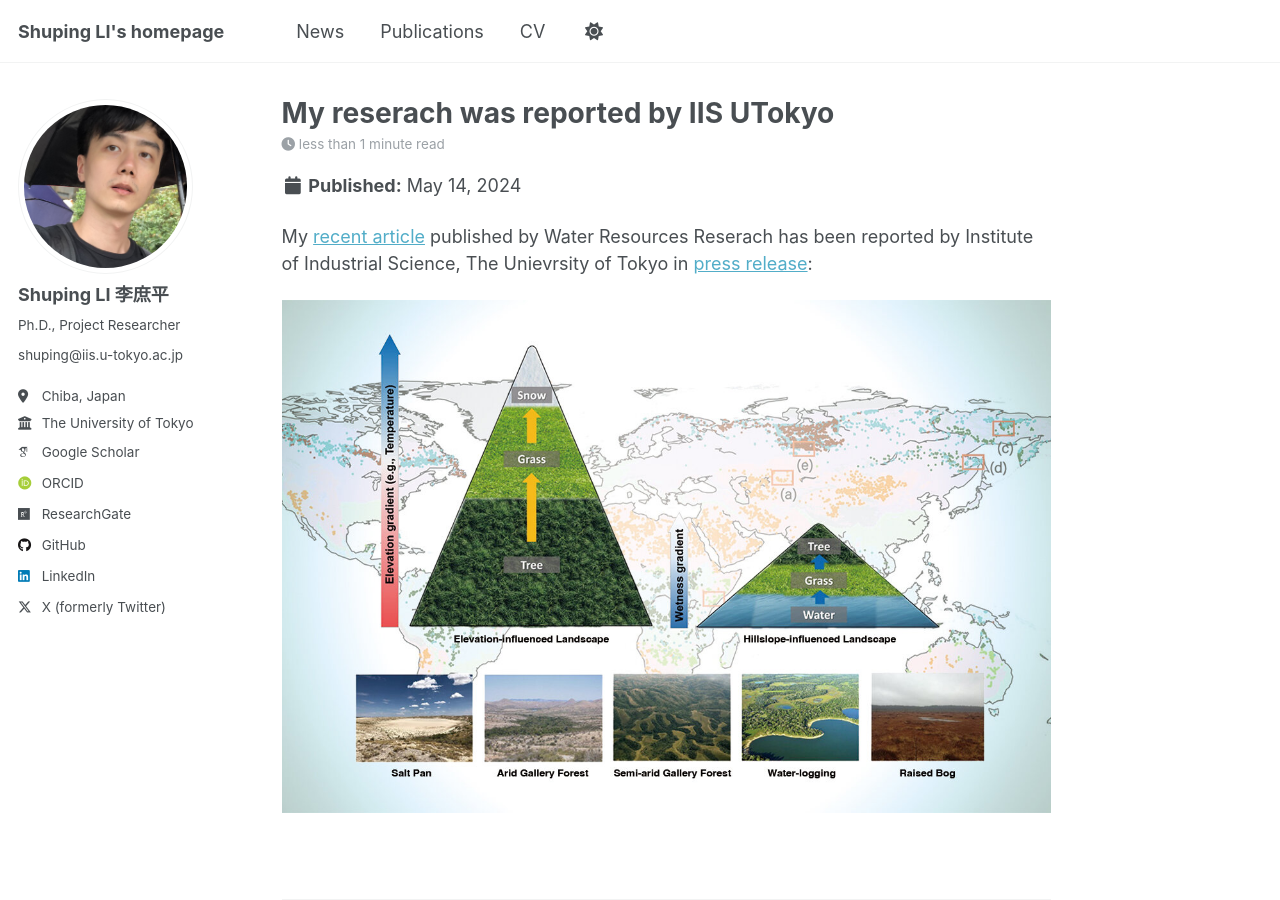
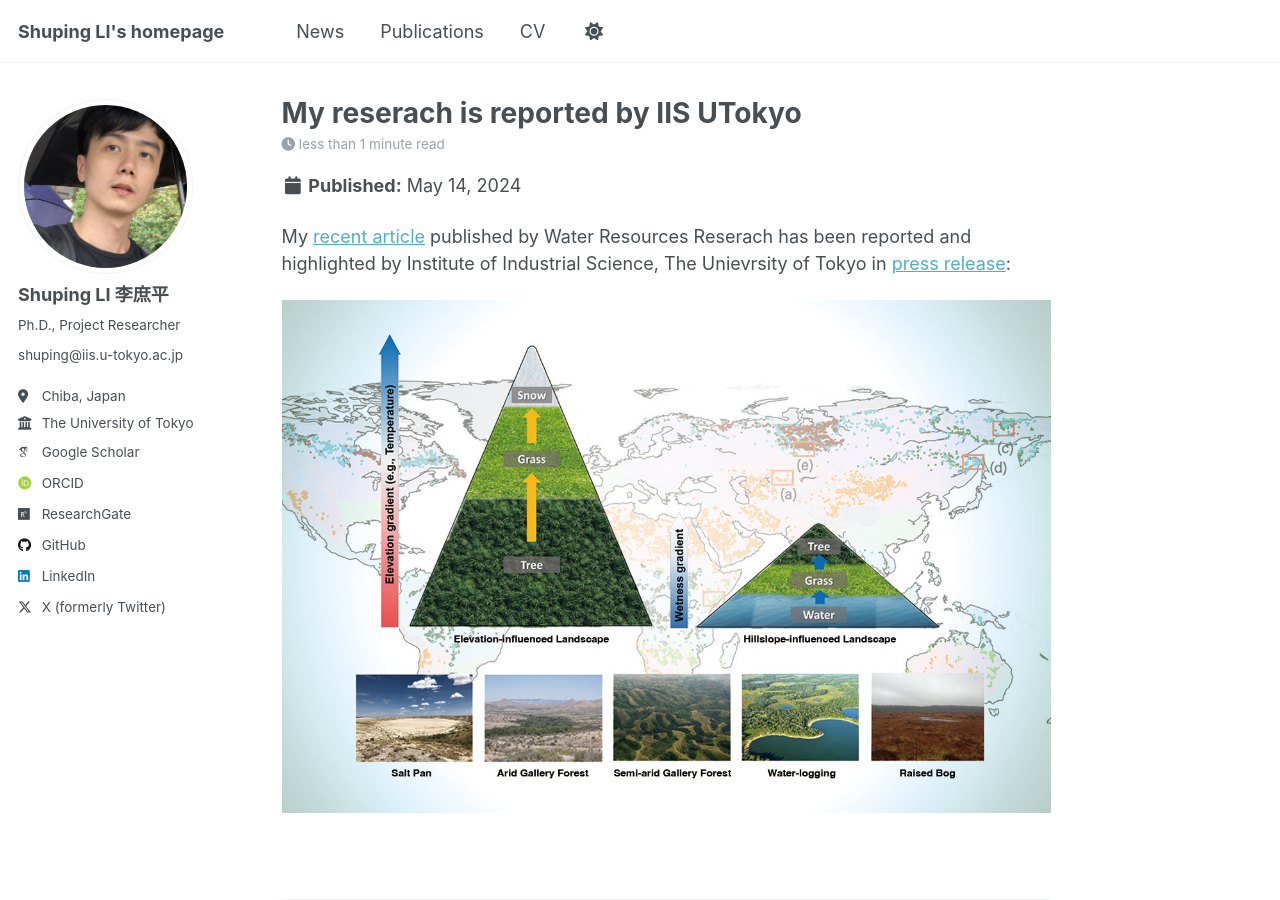
Before and after one commit to shuping-li/shuping-li.github.io, a Jekyll site: the page built from _posts/2024-05-14-blog-post-1.md, in a window 1280 px wide and 900 px high. Built offline with Jekyll 4.4.1, drawn with Linux system fonts in a browser that asks for light colours; some web fonts are replaced.

Commit message:
Update 2024-05-14-blog-post-1.md

```diff
--- a/_posts/2024-05-14-blog-post-1.md
+++ b/_posts/2024-05-14-blog-post-1.md
@@ -1,11 +1,11 @@
 ---
-title: 'My reserach was reported by IIS UTokyo'
+title: 'My reserach is reported by IIS UTokyo'
 date: 2024-05-14
 permalink: /posts/2024/05/blog-post-1/
 tags:
 
 ---
 
-My [recent article](https://agupubs.onlinelibrary.wiley.com/doi/10.1029/2023WR036214) published by Water Resources Reserach has been reported by Institute of Industrial Science, The Unievrsity of Tokyo in [press release](https://www.iis.u-tokyo.ac.jp/en/news/4529/):
+My [recent article](https://agupubs.onlinelibrary.wiley.com/doi/10.1029/2023WR036214) published by Water Resources Reserach has been reported and highlighted by Institute of Industrial Science, The Unievrsity of Tokyo in [press release](https://www.iis.u-tokyo.ac.jp/en/news/4529/):
 
 ![Abstract picture](/images/IIS_press_release.jpg)
```
